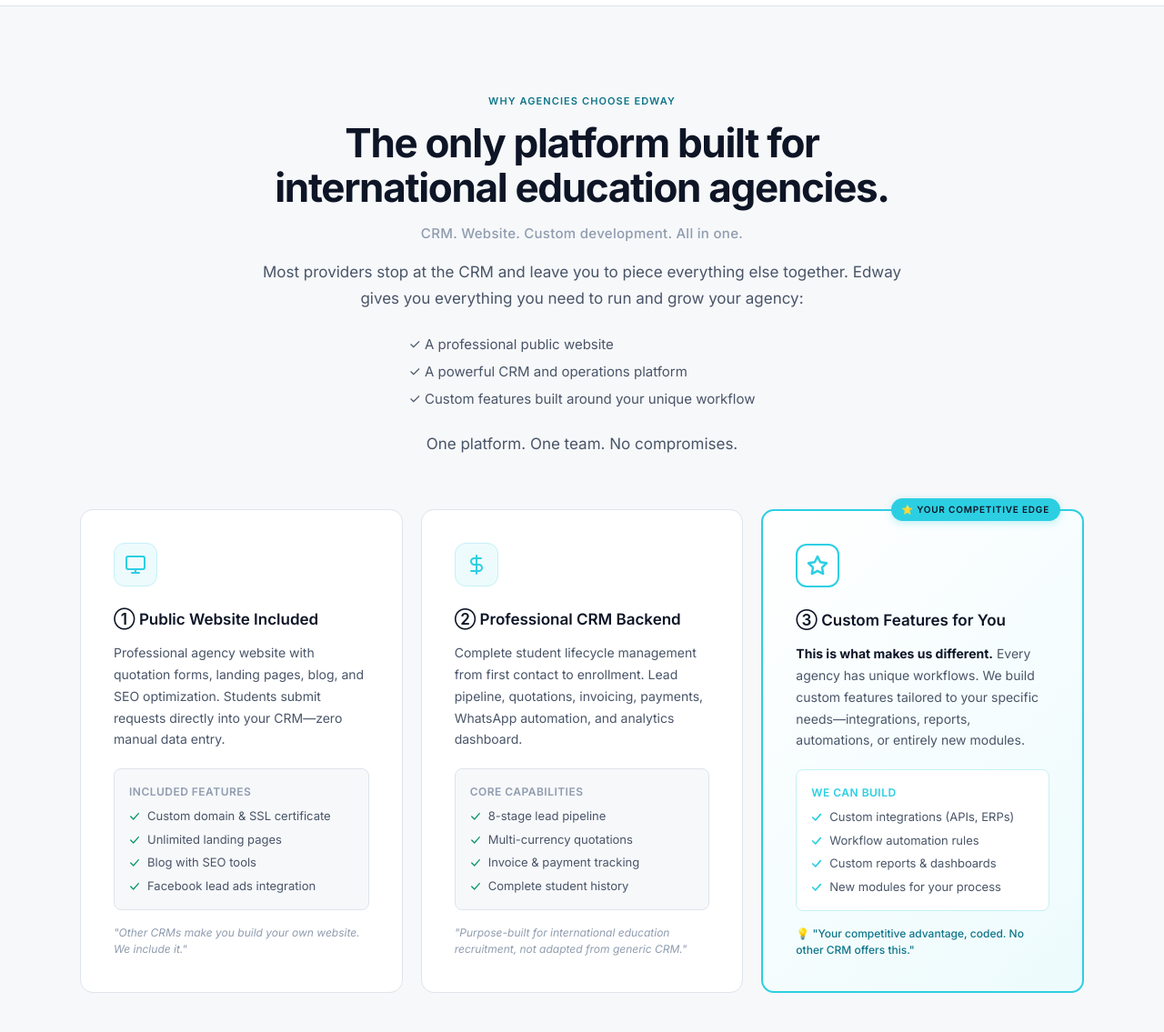
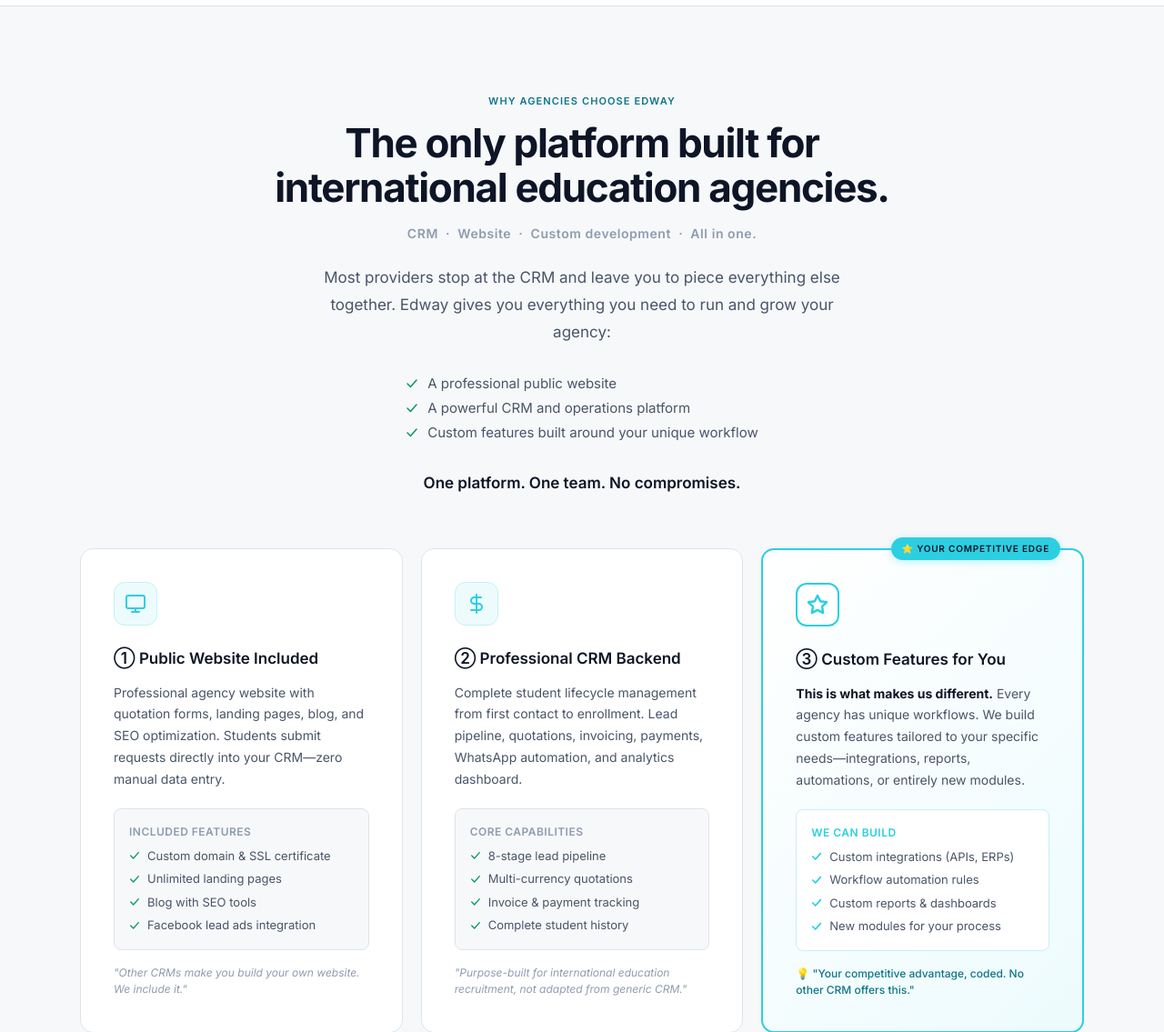
Before and after one commit to hernansaa/edway-web, a Django app: template src/apps/marketing/templates/marketing/home.html in a window 1280 px wide. Shown: the part 1773-2908 px from the top of the page at 91% size. Run offline with Django 5.2, Linux system fonts and the light colour scheme; the template is opened without the code that fills it, so the values that code supplies are empty; style sheets or scripts are compiled from the project's sources.

Commit message:
Improve formatting of Why agencies section with styled checkmarks and better spacing

```diff
--- a/src/apps/marketing/templates/marketing/home.html
+++ b/src/apps/marketing/templates/marketing/home.html
@@ -141,20 +141,27 @@
             <h2 style="font-size:clamp(28px,3.5vw,44px);font-weight:700;letter-spacing:-0.03em;line-height:1.1;color:var(--text-heading);margin-bottom:16px;">
                 The only platform built for<br>international education agencies.
             </h2>
-            <p style="font-size:15px;color:var(--text-muted);font-weight:500;letter-spacing:0.02em;margin-bottom:16px;">
-                CRM. Website. Custom development. All in one.
+            <p style="font-size:14px;color:var(--text-muted);font-weight:600;letter-spacing:0.04em;margin-bottom:24px;">
+                CRM &nbsp;·&nbsp; Website &nbsp;·&nbsp; Custom development &nbsp;·&nbsp; All in one.
             </p>
-            <p style="font-size:17px;color:var(--text-body);line-height:1.75;">
+            <p style="font-size:17px;color:var(--text-body);line-height:1.75;max-width:620px;margin:0 auto 8px;">
                 Most providers stop at the CRM and leave you to piece everything else together. Edway gives you everything you need to run and grow your agency:
             </p>
-            <div style="text-align:left;display:inline-block;margin:20px auto 0;">
-                <p style="font-size:15px;color:var(--text-body);line-height:2;margin:0;">
-                    ✓ A professional public website<br>
-                    ✓ A powerful CRM and operations platform<br>
-                    ✓ Custom features built around your unique workflow
-                </p>
-            </div>
-            <p style="font-size:17px;color:var(--text-body);line-height:1.75;margin-top:20px;">
+            <ul style="list-style:none;padding:0;margin:20px auto;display:inline-block;text-align:left;">
+                <li style="display:flex;align-items:center;gap:10px;font-size:15px;color:var(--text-body);line-height:1.8;">
+                    <svg width="14" height="14" viewBox="0 0 14 14" fill="none"><path d="M2 7l3.5 3.5L12 3" stroke="var(--green)" stroke-width="1.5" stroke-linecap="round" stroke-linejoin="round"/></svg>
+                    A professional public website
+                </li>
+                <li style="display:flex;align-items:center;gap:10px;font-size:15px;color:var(--text-body);line-height:1.8;">
+                    <svg width="14" height="14" viewBox="0 0 14 14" fill="none"><path d="M2 7l3.5 3.5L12 3" stroke="var(--green)" stroke-width="1.5" stroke-linecap="round" stroke-linejoin="round"/></svg>
+                    A powerful CRM and operations platform
+                </li>
+                <li style="display:flex;align-items:center;gap:10px;font-size:15px;color:var(--text-body);line-height:1.8;">
+                    <svg width="14" height="14" viewBox="0 0 14 14" fill="none"><path d="M2 7l3.5 3.5L12 3" stroke="var(--green)" stroke-width="1.5" stroke-linecap="round" stroke-linejoin="round"/></svg>
+                    Custom features built around your unique workflow
+                </li>
+            </ul>
+            <p style="font-size:17px;font-weight:600;color:var(--text-heading);line-height:1.75;margin-top:8px;">
                 One platform. One team. No compromises.
             </p>
         </div>
```
